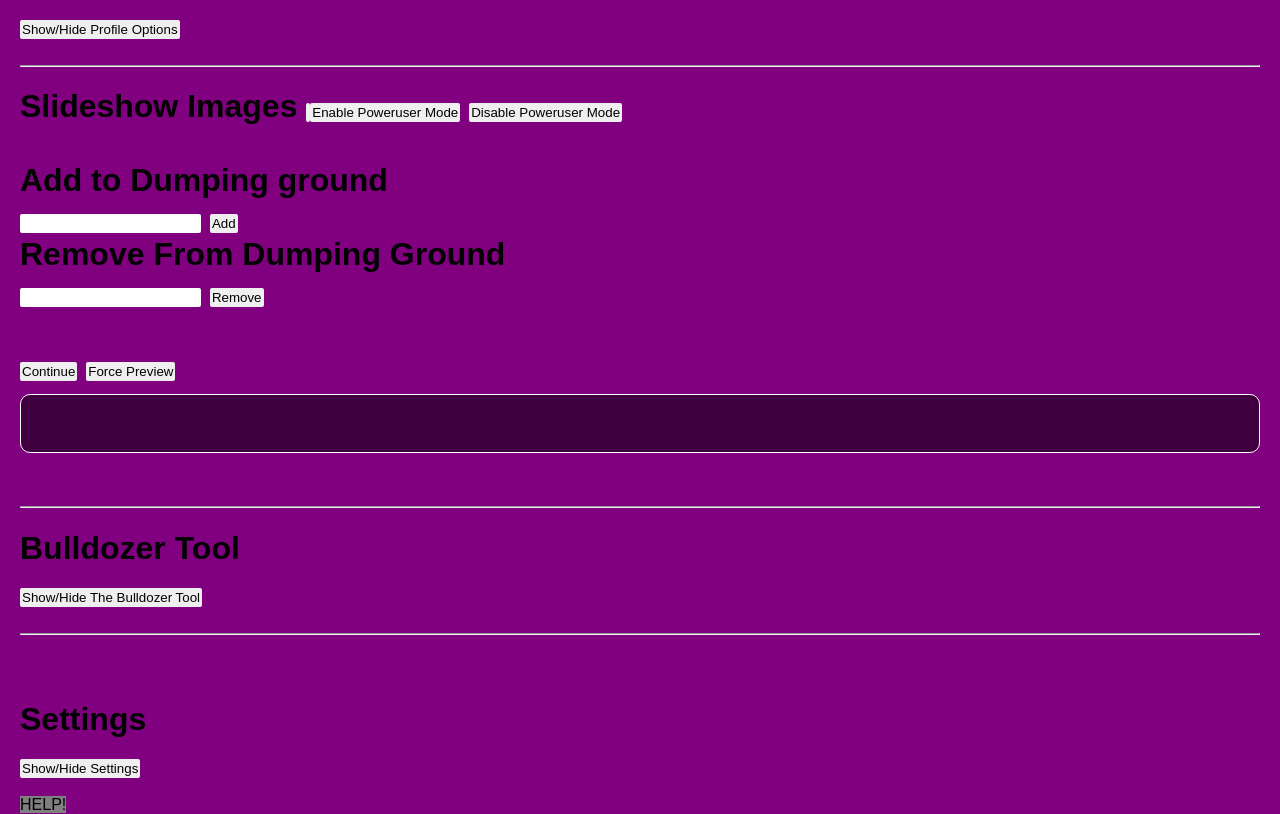
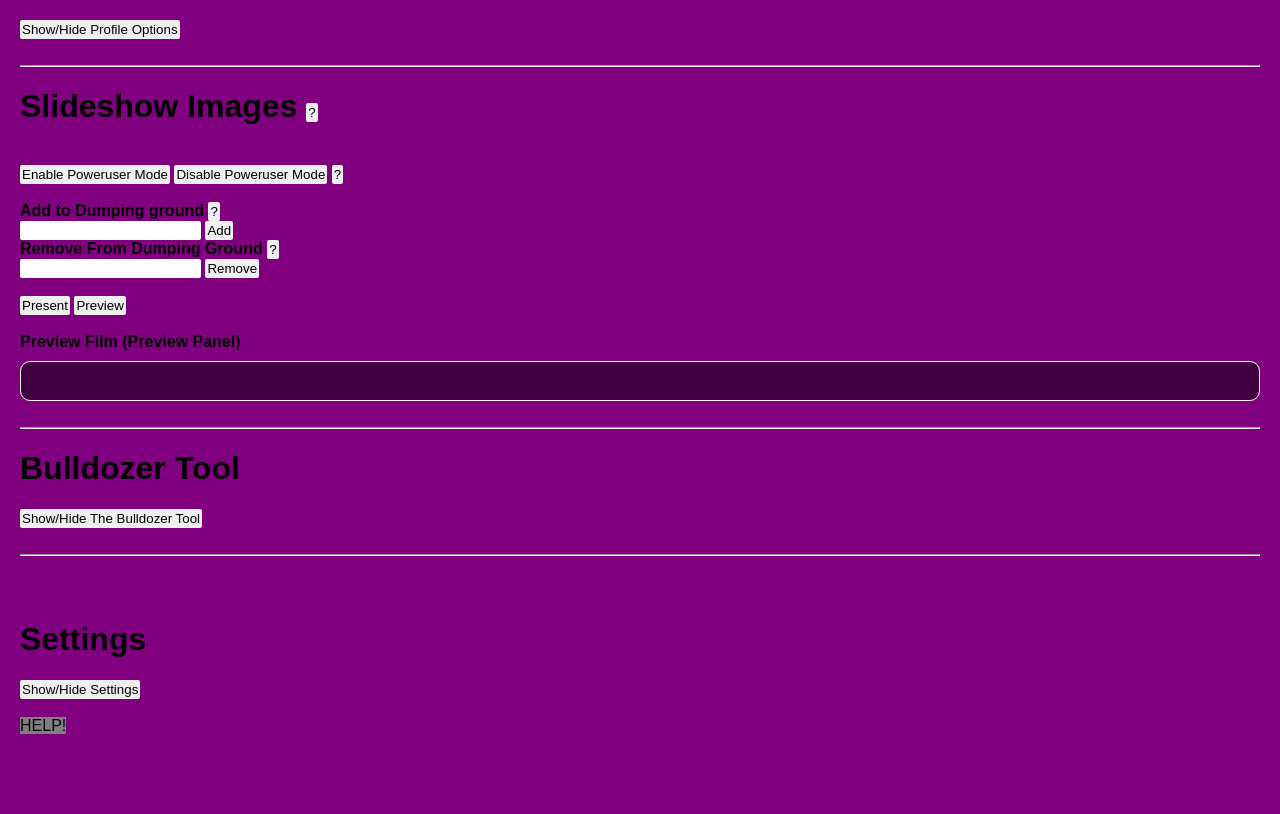
Before and after one commit to ProgrammerKid/SuperFly, a plain HTML site: page app/index.html in a window 1280 px wide. Drawn offline with Linux system fonts and the light colour scheme; a web font is replaced by a local one.

Commit message:
Added help buttons everywhere + song file

```diff
--- a/app/index.html
+++ b/app/index.html
@@ -40,24 +40,29 @@
 			<br>
             <br>
             <hr>
-			<h1>Slideshow Images <button onClick="help.slideshow_images()"</h1>
+			<h1>Slideshow Images <button onClick="help.slideshow_images()">?</button></h1>
 			<br>
             <button onClick="if(confirm('Just be careful. One tiny messup, you could ruin your whole slideshow.. =)')) document.getElementById('images').hidden = false">Enable Poweruser Mode</button>
             <button onClick="document.getElementById('images').hidden = true">Disable Poweruser Mode</button>
+            <button onClick="help.poweruser()">?</button>
             <br><br>
 			<textarea id="images" hidden></textarea>
             <b>Add to Dumping ground</b>
+            <button onClick="help.addToDG()">?</button>
             <br>
             <input id="newImageToAdd" />
             <button onClick="addImage()">Add</button>
 			<br>
             <b>Remove From Dumping Ground</b>
+            <button onClick="help.removeFromDG()">?</button>
             <br>
             <input id="removeImage" />
             <button onClick="removeImage()">Remove</button>
             <br><br>
-			<button onClick="view()">Continue</button>
-            <button onClick="preview()">Force Preview</button>
+			<button onClick="view()">Present</button>
+            <button onClick="preview()">Preview</button>
+            <br><br>
+            <b>Preview Film (Preview Panel)</b>
 			<div id="preview"></div>
             <br>
             <hr>
--- a/app/js/help.js
+++ b/app/js/help.js
@@ -1,5 +1,19 @@
-var help = {
-    slideshow_images: function() {
+function help() {
+    this.slideshow_images = function(){
+        alert("This is where you can add/remove images, and even preview them");
+    }
 
+    this.poweruser = function() {
+        alert("Poweruser is a mode where experienced user have the ability to see and edit a list of URL.\n\n Enabling is not recommended, unless you know what you are doing");
     }
-};
+
+    this.addToDG = function() {
+        alert("To add an image, you are either:\n\n1: Drag+Drop an image, then hit add\n2: or Copy+paste an images url from the web, or the location to the image from your computer");
+    }
+
+    this.removeFromDG = function() {
+        alert("To remove an image, drag and drop the image from the preview panel to the text box then hit remove.")
+    }
+}
+
+var help = new help();
```
Also changed, not shown: test/test_song.txt (added).
